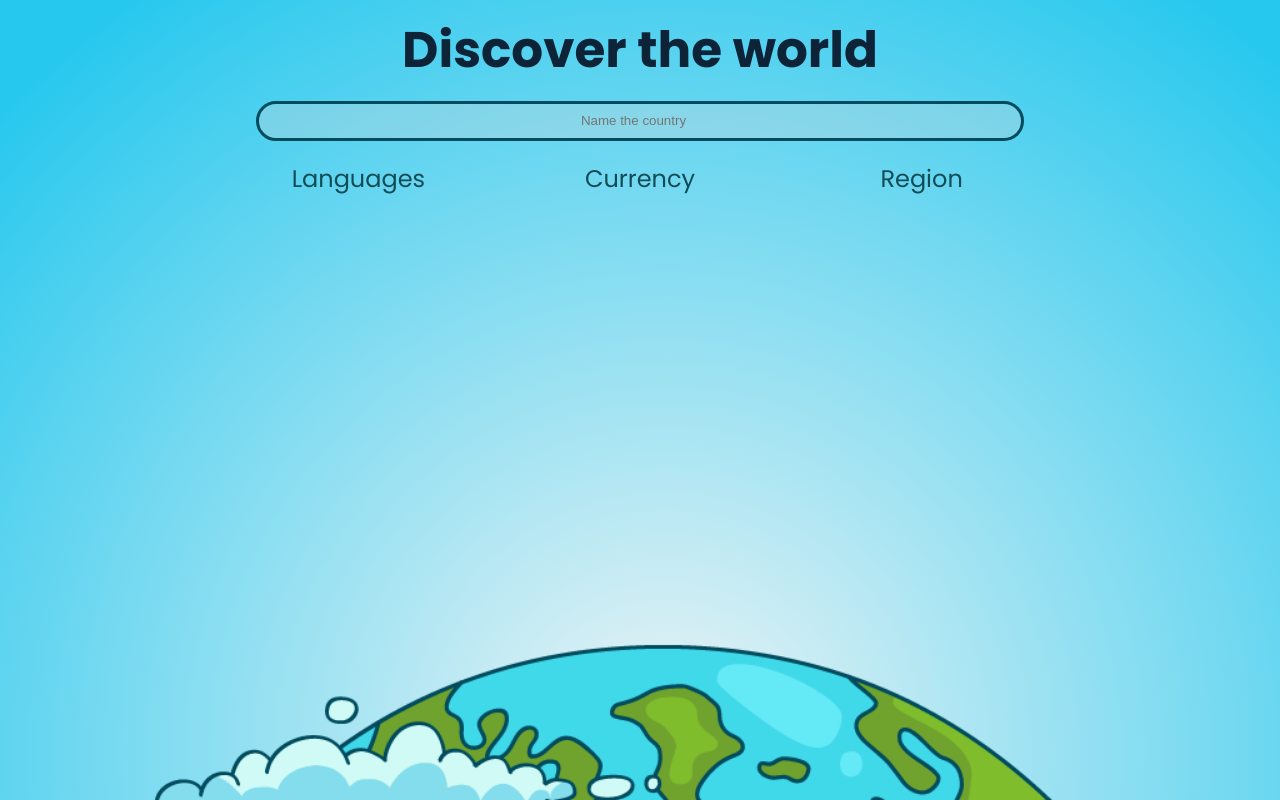
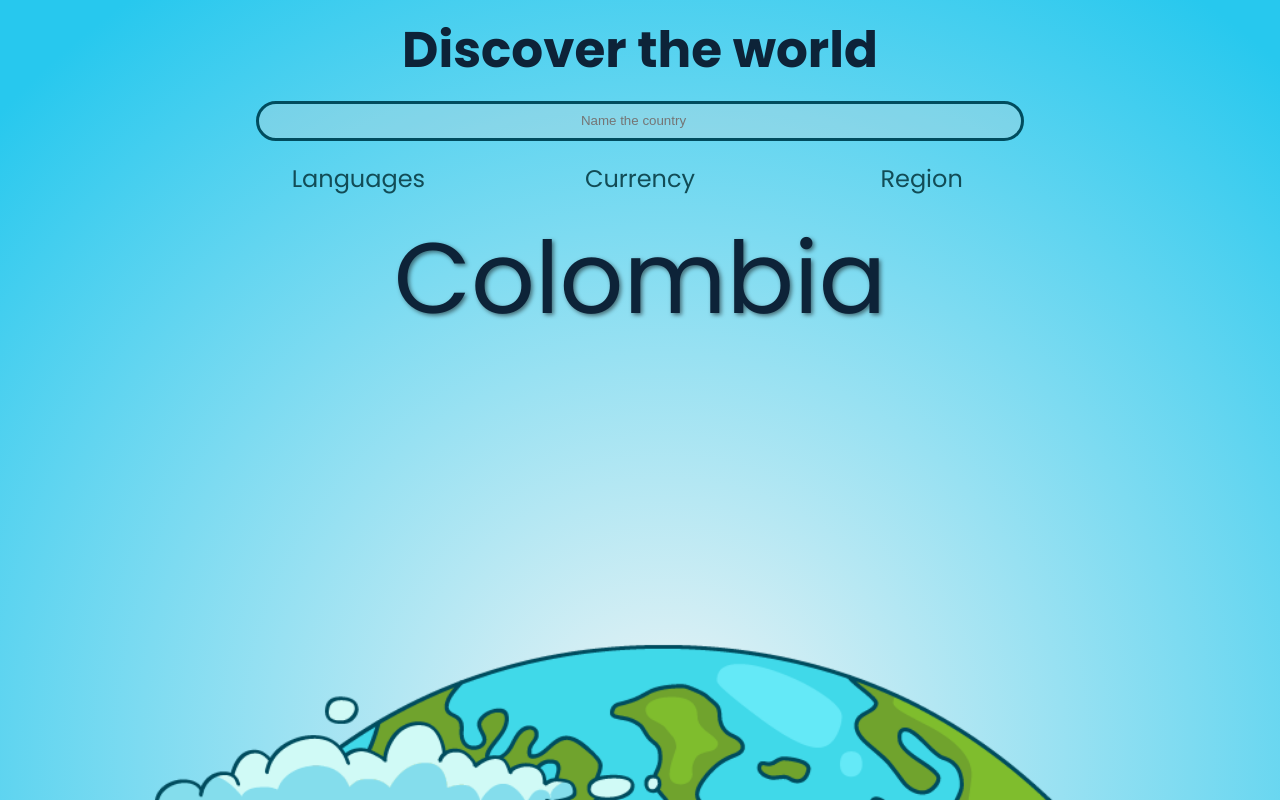
Before and after one commit to untalinfo/discover-world, a React (Create React App) app: page /home in a window 1280 px wide. Built offline with nearby package versions, Linux system fonts and the light colour scheme.

Commit message:
sea agrega el componente que desplegara el nombre del pais buscado

```diff
--- a/src/components/DisplayCountry.tsx
+++ b/src/components/DisplayCountry.tsx
@@ -1,8 +1,34 @@
 import React from 'react'
+import styled from 'styled-components'
+import { Link } from 'react-router-dom'
+
+const desktop = `@media (min-width: 1024px)`;
+const tablet = `@media (min-width: 600px)`;
+
+const Display = styled.span`
+    width: 50vw;
+    font-size: 2rem;
+    font-style: normal;
+    text-align: center;
+    color: #0d2338;
+    text-shadow: 2px 2px 4px rgba(0, 0, 0, 0.5);
+
+    ${tablet} {
+        font-size: 5rem;
+    }
+
+    ${desktop} {
+        font-size: 10rem;
+    }
+
+`
 
 function DisplayCountry() {
     return (
-        <div></div>
+        <Link to="/country">
+            <Display>Colombia</Display>
+        </Link>
+
     )
 }
 
--- a/src/containers/HomePage.tsx
+++ b/src/containers/HomePage.tsx
@@ -6,6 +6,8 @@ import SearchBar from '../components/SearchBar'
 import FilterLanguage from '../components/FilterLanguage'
 import FilterCurrency from '../components/FilterCurrency'
 import FilterRegion from '../components/FilterRegion'
+import DisplayCountry from '../components/DisplayCountry'
+
 
 const ContainerFilters = styled.section`
     width: 60vw;
@@ -14,6 +16,17 @@ const ContainerFilters = styled.section`
     margin: auto;
     display: flex;
     justify-content: space-between;
+`
+const ContainerDisplay = styled.main`
+    width: 40vw;
+    margin: auto;
+    display: flex;
+    justify-content:center;
+
+    a{
+        text-decoration: none;
+    }
+
 `
 
 function HomePage(): JSX.Element {
@@ -26,6 +39,9 @@ function HomePage(): JSX.Element {
                 <FilterCurrency />
                 <FilterRegion />
             </ContainerFilters>
+            <ContainerDisplay>
+                <DisplayCountry/>
+            </ContainerDisplay>
             <Footer />
         </>
     )
```
